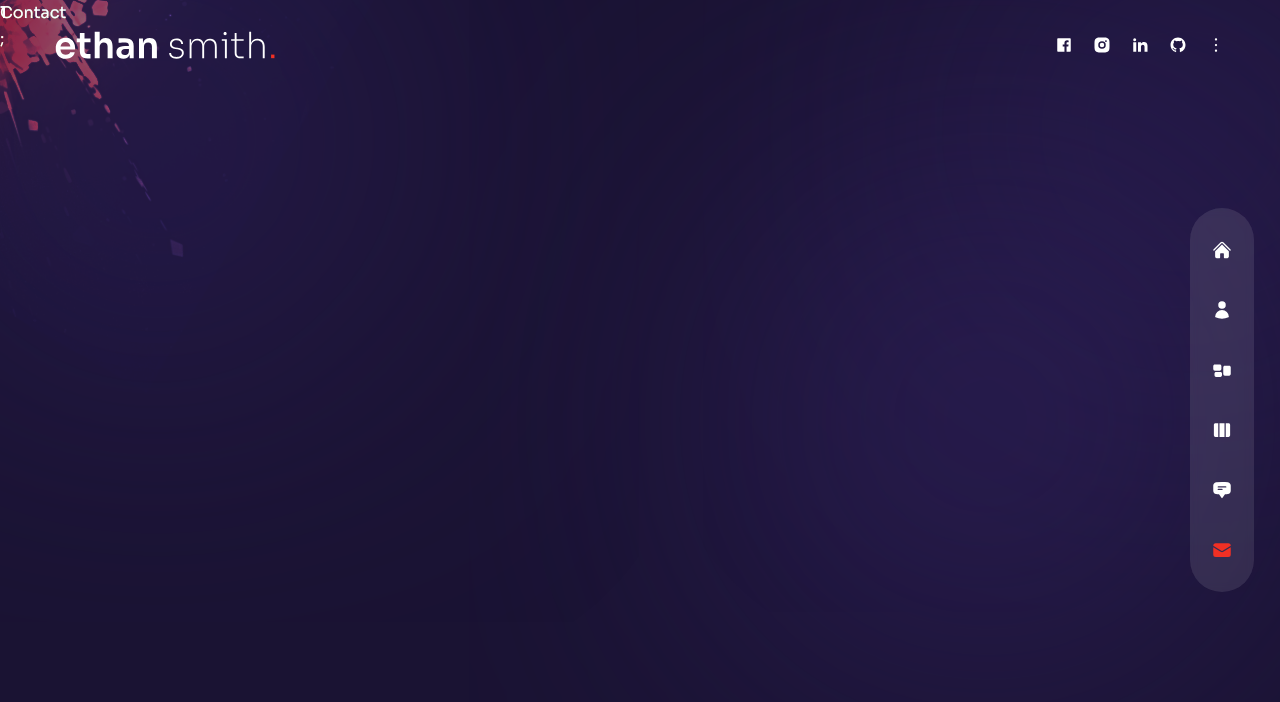
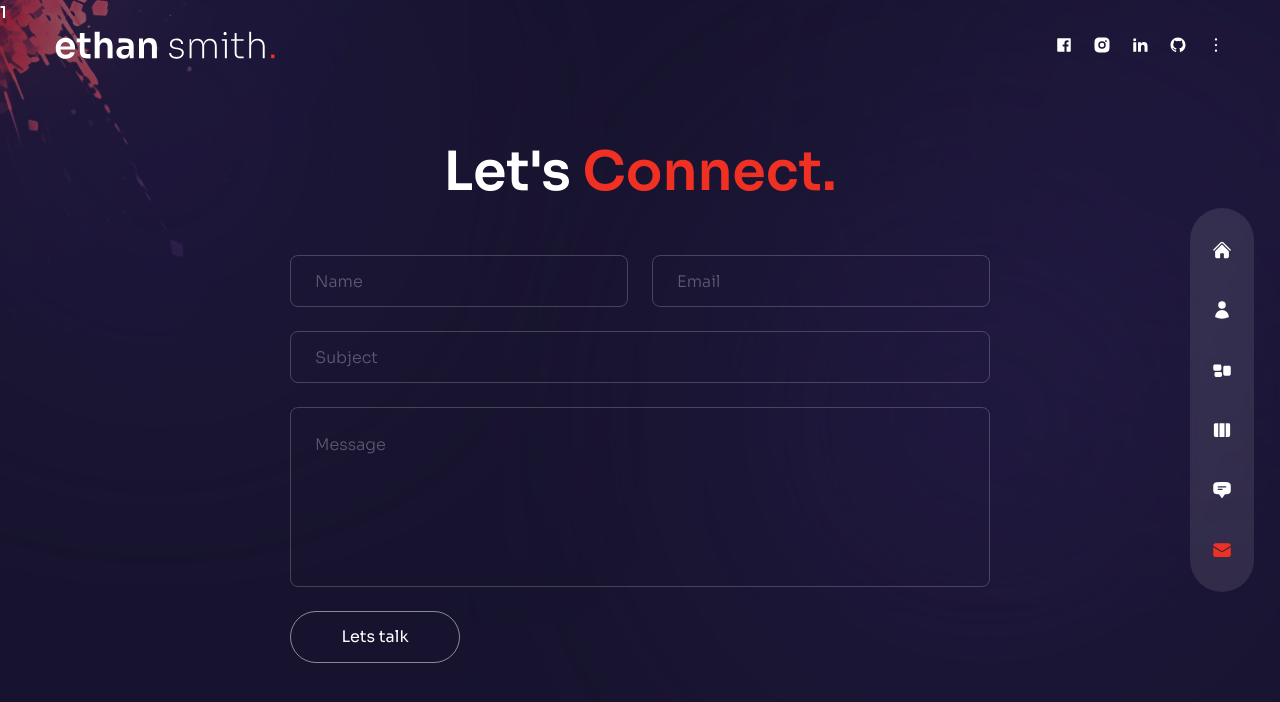
Before and after one commit to AbdulMateenzwl/Portfolio, a Next.js app: page /contact in a window 1280 px wide. Shown: the top 702 px of the page. Built offline with nearby package versions, Linux system fonts and the light colour scheme.

Commit message:
contact me page

```diff
--- a/pages/contact/index.js
+++ b/pages/contact/index.js
@@ -1,5 +1,54 @@
+import Circles from '../../components/Circles';
+import { BsArrowRight } from 'react-icons/bs';
+
+import { motion } from 'framer-motion';
+
+import { fadeIn } from '../../variants';
+
 const Contact = () => {
-  return <div>Contact</div>;
+	return (
+		<div className='h-full bg-primary/30 '>
+			<div className='container mx-auto py-32 text-center xl:text-left flex items-center justify-center h-full  '>
+				<div className='flex flex-col w-full max-w-[700px] '>
+					<motion.h2
+						variants={fadeIn('up', 0.2)}
+						initial='hidden'
+						animate='show'
+						exit='hidden'
+						className='h2 text-center mb-12'
+					>
+						Let's <span className='text-accent'>Connect.</span>
+					</motion.h2>
+					<motion.form
+						variants={fadeIn('up', 0.5)}
+						initial='hidden'
+						animate='show'
+						exit='hidden'
+						action=''
+						className='flex-1 flex flex-col gap-6 w-full mx-auto'
+					>
+						<div className='flex gap-x-6 w-full'>
+							<input type='text' placeholder='name' className='input' />
+							<input type='text' placeholder='email' className='input' />
+						</div>
+						<input type='text' placeholder='Subject' className='input' />
+						<textarea
+							cols='30'
+							rows='10'
+							placeholder='message'
+							className='textarea'
+						></textarea>
+						<button className='btn rounded-full border border-white/50 max-w-[170px] px-8 transition-all duration-300 flex items-center justify-center overflow-hidden hover:border-accent group'>
+							<span className='group-hover:-translate-y-[120%] group-hover:opacity-0 transition-all duration-500'>
+								Lets talk
+							</span>
+							<BsArrowRight className='-translate-y-[120%] opacity-0 group-hover:flex group-hover:-translate-y-0 group-hover:opacity-100 transition-all duration-300 absolute text-[22px] ' />
+						</button>
+					</motion.form>
+				</div>
+			</div>
+		</div>
+	);
 };
 
 export default Contact;
```
